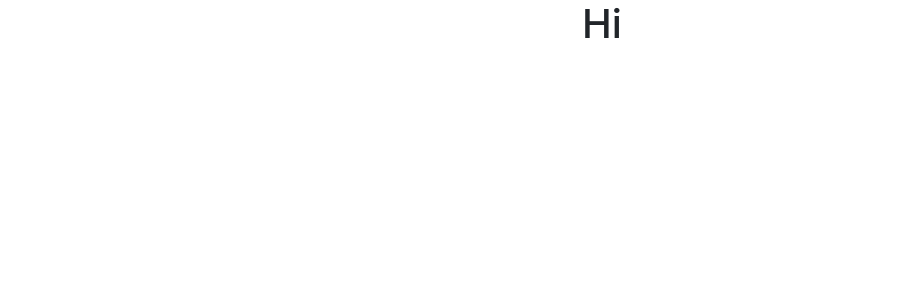
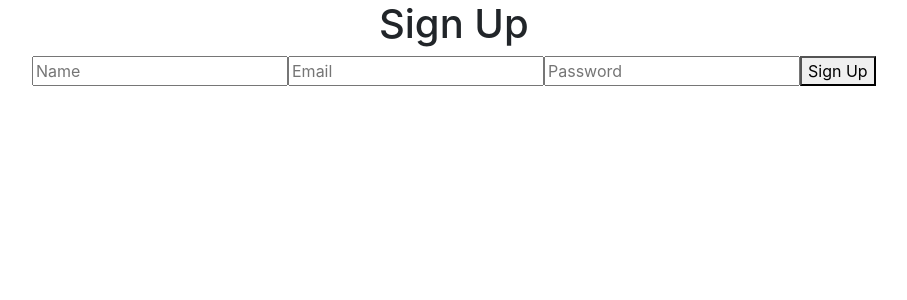
Before and after one commit to JamesBlocker/Neighborhood-Good, a React (Create React App) app in the folder client/: page /signup in a window 1280 px wide. Shown: the top 300 px of the page, without its empty margins (38-945 px from the left). Built offline with nearby package versions, Linux system fonts and the light colour scheme.

Commit message:
add logout and signup views and functionality

```diff
--- a/client/src/App.js
+++ b/client/src/App.js
@@ -4,12 +4,41 @@ import './App.css';
 import httpClient from './httpClient'
 
 import LogIn from './views/LogIn'
+import LogOut from './views/LogOut'
+import SignUp from './views/SignUp'
 
 class App extends Component {
+
+  state = { currentUser: httpClient.getCurrentUser() }
+
+  onLoginSuccess(user) {
+    this.setState({ currentUser: httpClient.getCurrentUser() })
+  }
+
+  logOut() {
+    httpClient.logOut()
+    this.setState({ currentUser: null })
+  }
+
   render() {
     return (
       <div className="App container">
-        <h1>Hi</h1>
+
+        <Switch>
+          <Route path="/login" render={(props) => {
+            return <LogIn {...props} onLoginSuccess={this.onLoginSuccess.bind(this)} />
+          }} />
+
+          <Route path="/logout" render={(props) => {
+            return <LogOut onLogOut={this.logOut.bind(this)}  />
+          }} />
+
+          <Route path="/signup" render={(props) => {
+            return <SignUp {...props} onSignUpSuccess={this.onLoginSuccess.bind(this)} />
+          }} />
+
+        </Switch>
+
       </div>
     );
   }
--- /dev/null
+++ b/client/src/views/LogOut.jsx
@@ -0,0 +1,14 @@
+import React from 'react'
+import { Redirect } from 'react-router-dom'
+
+class LogOut extends React.Component {
+    componentDidMount() {
+        this.props.onLogOut()
+    }
+
+    render() {
+        return <Redirect to="/login" />
+    }
+}
+
+export default LogOut
--- /dev/null
+++ b/client/src/views/SignUp.jsx
@@ -0,0 +1,50 @@
+import React from 'react'
+import httpClient from '../httpClient'
+
+class SignUp extends React.Component {
+
+    state = {
+        fields: { name: '', email: '', password: '' }
+    }
+
+    onInputChange(evt) {
+        this.setState({
+            fields: {
+                ...this.state.fields,
+                [evt.target.name]: evt.target.value
+            }
+        })
+    }
+
+    onFormSubmit(evt) {
+        evt.preventDefault()
+        httpClient.signUp(this.state.fields).then(user => {
+            this.setState({ fields: { name: '', email: '', password: '' } })
+            if(user) {
+                this.props.onSignUpSuccess(user)
+                this.props.history.push('/')
+            }
+        })
+    }
+
+    render() {
+        const { name, email, password } = this.state.fields
+        return (
+            <div className='SignUp'>
+				<div className='row'>
+					<div className='column column-33 column-offset-33'>
+						<h1>Sign Up</h1>
+						<form onChange={this.onInputChange.bind(this)} onSubmit={this.onFormSubmit.bind(this)}>
+							<input type="text" placeholder="Name" name="name" value={name} />
+							<input type="text" placeholder="Email" name="email" value={email} />
+							<input type="password" placeholder="Password" name="password" value={password} />
+							<button>Sign Up</button>
+						</form>
+					</div>
+				</div>
+			</div>
+        )
+    }
+}
+
+export default SignUp
```
